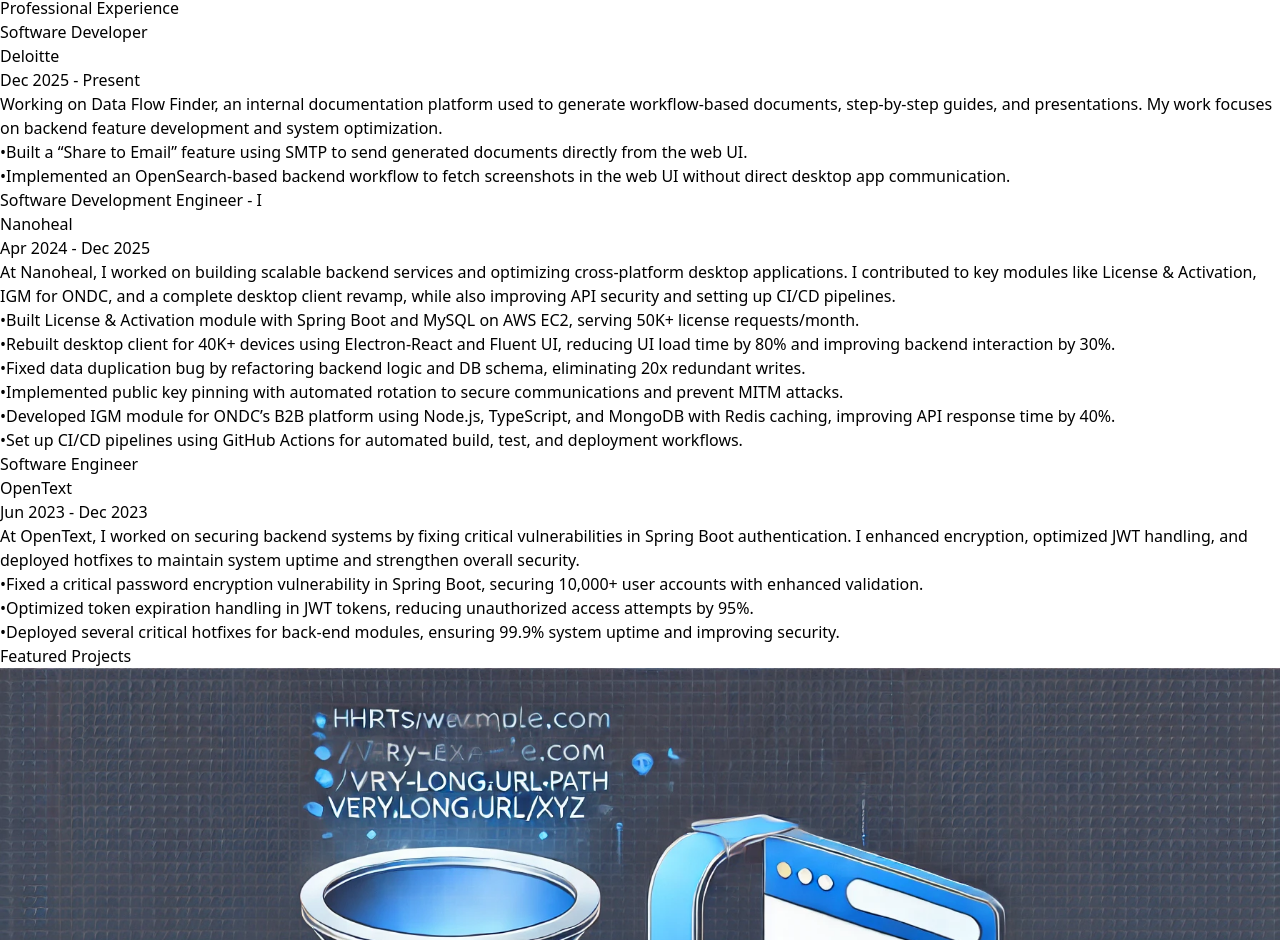
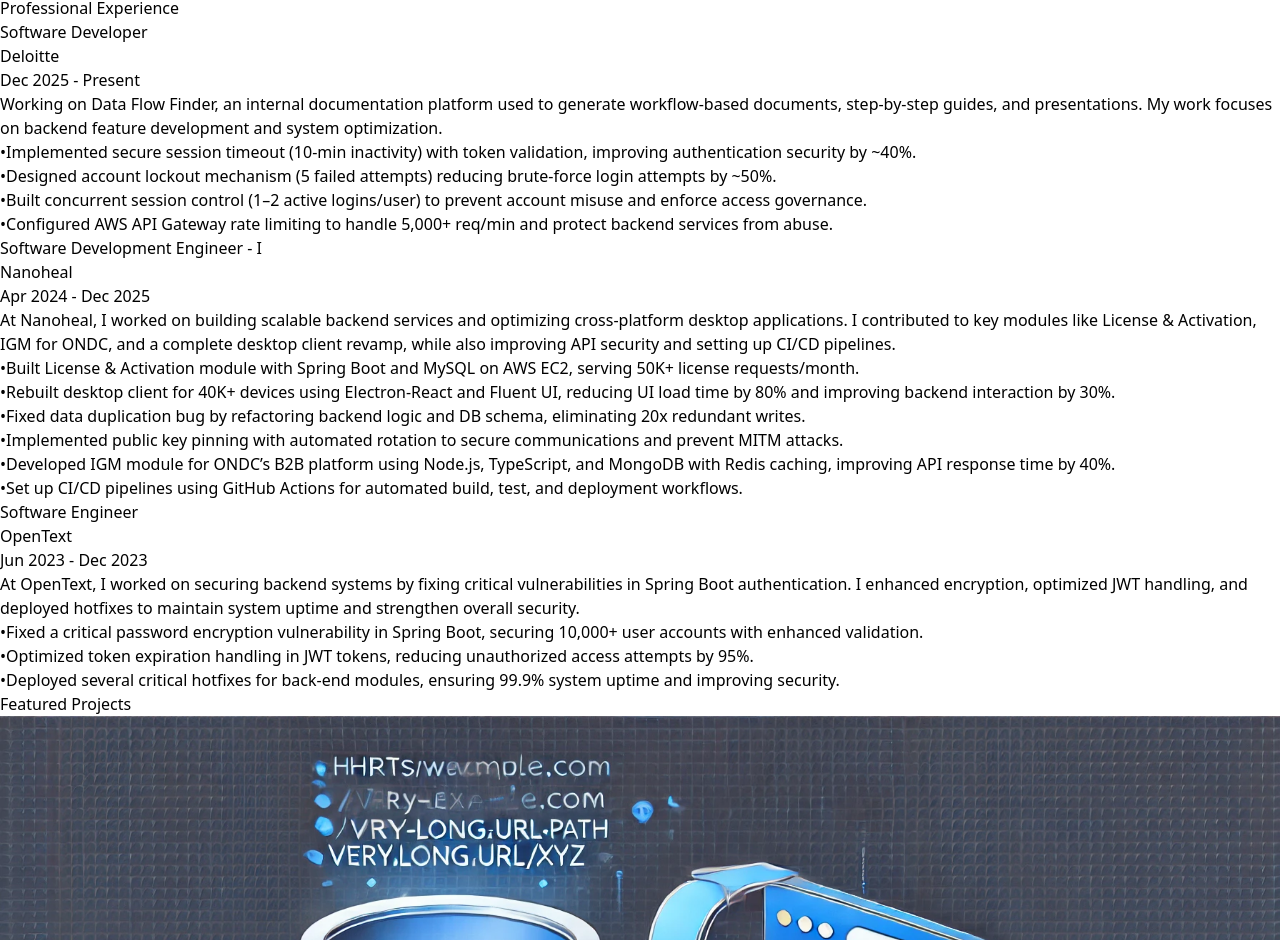
Before and after one commit to Mansoor183/Portfolio, a React (Vite) app: page / in a window 1280 px wide. Shown: the part 7658-8598 px from the top of the page. Built offline with nearby package versions, Linux system fonts and the light colour scheme.

Commit message:
new changes

```diff
--- a/src/components/Contact.tsx
+++ b/src/components/Contact.tsx
@@ -135,7 +135,7 @@
                 </div>
                 <div className="text-center mt-16">
                     <a
-                        href="https://drive.google.com/file/d/1n2W_xQSqc84mByt6C2TOqx9e_6mjzlla/view?usp=sharing"
+                        href="https://drive.google.com/file/d/1BzkiJOm2mpwKwpPQeuiXTLTI8ljiixh9/view?usp=sharing"
                         target='_blank'
                         className="inline-flex items-center bg-white/10 hover:bg-white/20 px-6 py-3 rounded-lg font-semibold transition-all transform hover:scale-105"
                     >
--- a/src/components/Experience.tsx
+++ b/src/components/Experience.tsx
@@ -16,8 +16,10 @@
             period: 'Dec 2025 - Present',
             description: 'Working on Data Flow Finder, an internal documentation platform used to generate workflow-based documents, step-by-step guides, and presentations. My work focuses on backend feature development and system optimization.',
             responsibilities: [
-                'Built a “Share to Email” feature using SMTP to send generated documents directly from the web UI.',
-                'Implemented an OpenSearch-based backend workflow to fetch screenshots in the web UI without direct desktop app communication.'
+                'Implemented secure session timeout (10-min inactivity) with token validation, improving authentication security by ~40%.',
+                'Designed account lockout mechanism (5 failed attempts) reducing brute-force login attempts by ~50%.',
+                'Built concurrent session control (1–2 active logins/user) to prevent account misuse and enforce access governance.',
+                'Configured AWS API Gateway rate limiting to handle 5,000+ req/min and protect backend services from abuse.'
             ]
         },
         {
```
